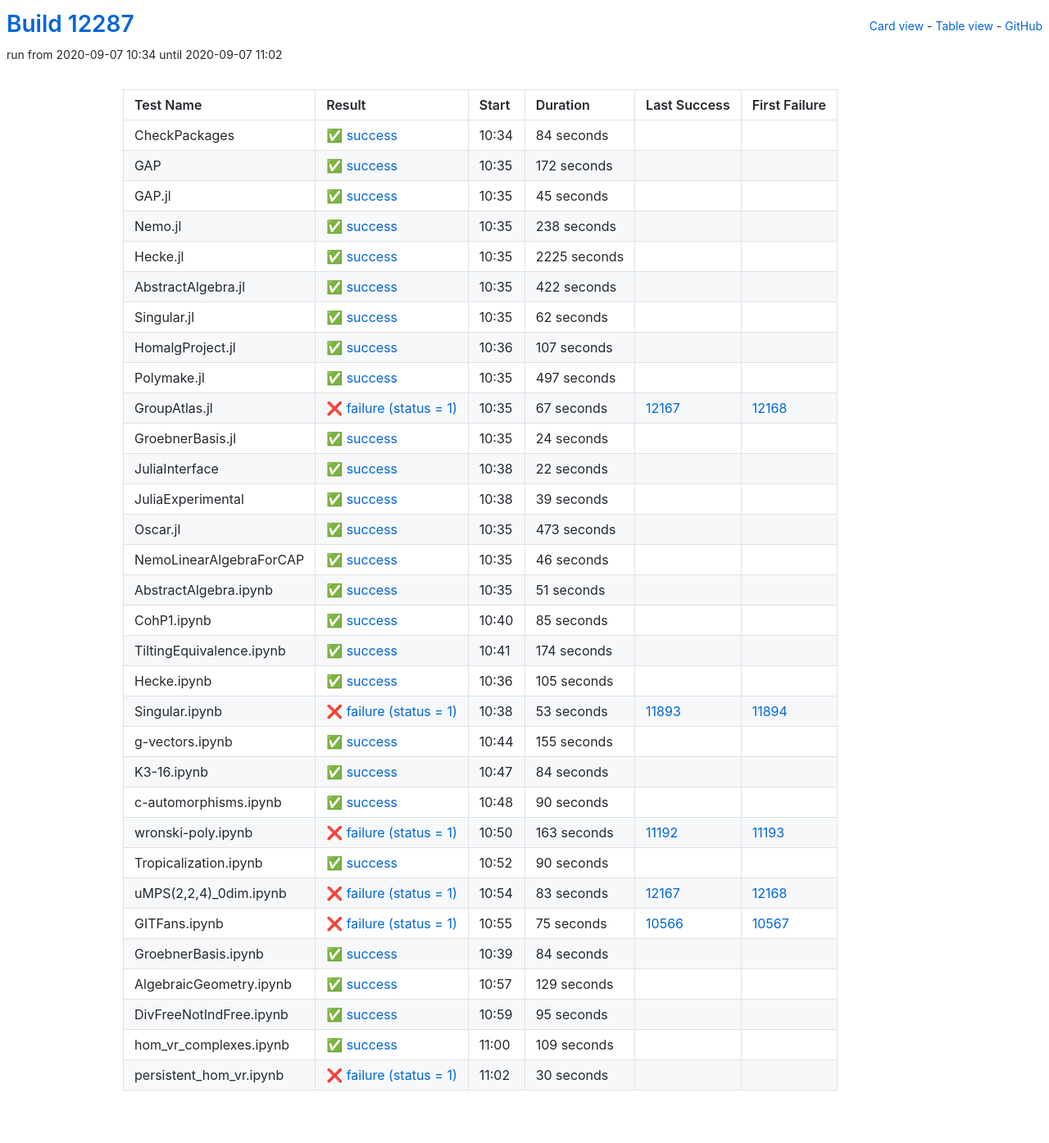
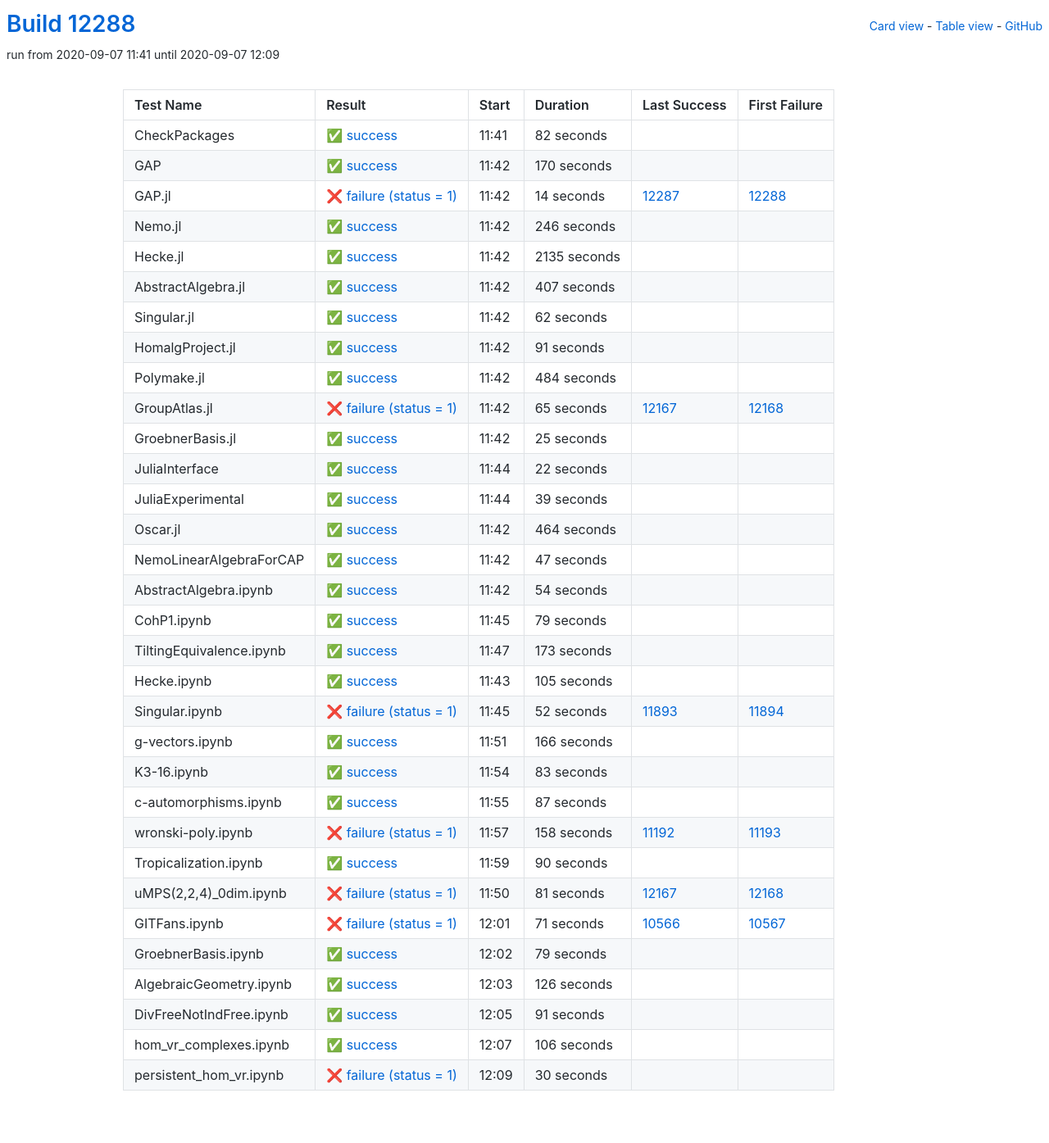
Before and after one commit to oscar-system/oscar-ci-status, a Jekyll site: the page built from table.html, in a window 1280 px wide. Shown: the whole page at 82% size. Built offline with Jekyll 4.4.1, drawn with Linux system fonts in a browser that asks for light colours.

Commit message:
Build #12288

```diff
--- a/_data/ci.yml
+++ b/_data/ci.yml
@@ -1,6 +1,6 @@
 ---
-build: 12287
-build_url: https://oscarci.mathematik.uni-kl.de/job/oscar/12287/
+build: 12288
+build_url: https://oscarci.mathematik.uni-kl.de/job/oscar/12288/
 job: oscar
 organization: oscar-system
 repo: oscar-ci-status
@@ -8,80 +8,80 @@
 tests:
 - name: CheckPackages
   id: checkpackages
-  log: https://oscarci.mathematik.uni-kl.de/job/oscar/12287/artifact/logs/build-12287/CheckPackages.log
-  start: 2020-09-07 10:34
+  log: https://oscarci.mathematik.uni-kl.de/job/oscar/12288/artifact/logs/build-12288/CheckPackages.log
+  start: 2020-09-07 11:41
   success: true
   exitcode: 0
   status: success
-  duration: 84
+  duration: 82
   last_success: false
   last_success_url:
   first_failure: false
   first_failure_url:
 - name: GAP
   id: gap
-  log: https://oscarci.mathematik.uni-kl.de/job/oscar/12287/artifact/logs/build-12287/GAP.log
-  start: 2020-09-07 10:35
+  log: https://oscarci.mathematik.uni-kl.de/job/oscar/12288/artifact/logs/build-12288/GAP.log
+  start: 2020-09-07 11:42
   success: true
   exitcode: 0
   status: success
-  duration: 172
+  duration: 170
   last_success: false
   last_success_url:
   first_failure: false
   first_failure_url:
 - name: GAP.jl
   id: gap-jl
-  log: https://oscarci.mathematik.uni-kl.de/job/oscar/12287/artifact/logs/build-12287/GAP.jl.log
-  start: 2020-09-07 10:35
+  log: https://oscarci.mathematik.uni-kl.de/job/oscar/12288/artifact/logs/build-12288/GAP.jl.log
+  start: 2020-09-07 11:42
+  success: false
+  exitcode: 1
+  status: failure
+  duration: 14
+  last_success: 12287
+  last_success_url: https://oscarci.mathematik.uni-kl.de/job/oscar/12287/
+  first_failure: 12288
+  first_failure_url: https://oscarci.mathematik.uni-kl.de/job/oscar/12288/
+- name: Nemo.jl
+  id: nemo-jl
+  log: https://oscarci.mathematik.uni-kl.de/job/oscar/12288/artifact/logs/build-12288/Nemo.jl.log
+  start: 2020-09-07 11:42
   success: true
   exitcode: 0
   status: success
-  duration: 45
-  last_success: false
-  last_success_url:
-  first_failure: false
-  first_failure_url:
-- name: Nemo.jl
-  id: nemo-jl
-  log: https://oscarci.mathematik.uni-kl.de/job/oscar/12287/artifact/logs/build-12287/Nemo.jl.log
-  start: 2020-09-07 10:35
-  success: true
-  exitcode: 0
-  status: success
-  duration: 238
+  duration: 246
   last_success: false
   last_success_url:
   first_failure: false
   first_failure_url:
 - name: Hecke.jl
   id: hecke-jl
-  log: https://oscarci.mathematik.uni-kl.de/job/oscar/12287/artifact/logs/build-12287/Hecke.jl.log
-  start: 2020-09-07 10:35
+  log: https://oscarci.mathematik.uni-kl.de/job/oscar/12288/artifact/logs/build-12288/Hecke.jl.log
+  start: 2020-09-07 11:42
   success: true
   exitcode: 0
   status: success
-  duration: 2225
+  duration: 2135
   last_success: false
   last_success_url:
   first_failure: false
   first_failure_url:
 - name: AbstractAlgebra.jl
   id: abstractalgebra-jl
-  log: https://oscarci.mathematik.uni-kl.de/job/oscar/12287/artifact/logs/build-12287/AbstractAlgebra.jl.log
-  start: 2020-09-07 10:35
+  log: https://oscarci.mathematik.uni-kl.de/job/oscar/12288/artifact/logs/build-12288/AbstractAlgebra.jl.log
+  start: 2020-09-07 11:42
   success: true
   exitcode: 0
   status: success
-  duration: 422
+  duration: 407
   last_success: false
   last_success_url:
   first_failure: false
   first_failure_url:
 - name: Singular.jl
   id: singular-jl
-  log: https://oscarci.mathematik.uni-kl.de/job/oscar/12287/artifact/logs/build-12287/Singular.jl.log
-  start: 2020-09-07 10:35
+  log: https://oscarci.mathematik.uni-kl.de/job/oscar/12288/artifact/logs/build-12288/Singular.jl.log
+  start: 2020-09-07 11:42
   success: true
   exitcode: 0
   status: success
@@ -92,56 +92,56 @@
   first_failure_url:
 - name: HomalgProject.jl
   id: homalgproject-jl
-  log: https://oscarci.mathematik.uni-kl.de/job/oscar/12287/artifact/logs/build-12287/HomalgProject.jl.log
-  start: 2020-09-07 10:36
+  log: https://oscarci.mathematik.uni-kl.de/job/oscar/12288/artifact/logs/build-12288/HomalgProject.jl.log
+  start: 2020-09-07 11:42
   success: true
   exitcode: 0
   status: success
-  duration: 107
+  duration: 91
   last_success: false
   last_success_url:
   first_failure: false
   first_failure_url:
 - name: Polymake.jl
   id: polymake-jl
-  log: https://oscarci.mathematik.uni-kl.de/job/oscar/12287/artifact/logs/build-12287/Polymake.jl.log
-  start: 2020-09-07 10:35
+  log: https://oscarci.mathematik.uni-kl.de/job/oscar/12288/artifact/logs/build-12288/Polymake.jl.log
+  start: 2020-09-07 11:42
   success: true
   exitcode: 0
   status: success
-  duration: 497
+  duration: 484
   last_success: false
   last_success_url:
   first_failure: false
   first_failure_url:
 - name: GroupAtlas.jl
   id: groupatlas-jl
-  log: https://oscarci.mathematik.uni-kl.de/job/oscar/12287/artifact/logs/build-12287/GroupAtlas.jl.log
-  start: 2020-09-07 10:35
+  log: https://oscarci.mathematik.uni-kl.de/job/oscar/12288/artifact/logs/build-12288/GroupAtlas.jl.log
+  start: 2020-09-07 11:42
   success: false
   exitcode: 1
   status: failure
-  duration: 67
+  duration: 65
   last_success: 12167
   last_success_url: https://oscarci.mathematik.uni-kl.de/job/oscar/12167/
   first_failure: 12168
   first_failure_url: https://oscarci.mathematik.uni-kl.de/job/oscar/12168/
 - name: GroebnerBasis.jl
   id: groebnerbasis-jl
-  log: https://oscarci.mathematik.uni-kl.de/job/oscar/12287/artifact/logs/build-12287/GroebnerBasis.jl.log
-  start: 2020-09-07 10:35
+  log: https://oscarci.mathematik.uni-kl.de/job/oscar/12288/artifact/logs/build-12288/GroebnerBasis.jl.log
+  start: 2020-09-07 11:42
   success: true
   exitcode: 0
   status: success
-  duration: 24
+  duration: 25
   last_success: false
   last_success_url:
   first_failure: false
   first_failure_url:
 - name: JuliaInterface
   id: juliainterface
-  log: https://oscarci.mathematik.uni-kl.de/job/oscar/12287/artifact/logs/build-12287/JuliaInterface.log
-  start: 2020-09-07 10:38
+  log: https://oscarci.mathematik.uni-kl.de/job/oscar/12288/artifact/logs/build-12288/JuliaInterface.log
+  start: 2020-09-07 11:44
   success: true
   exitcode: 0
   status: success
@@ -152,8 +152,8 @@
   first_failure_url:
 - name: JuliaExperimental
   id: juliaexperimental
-  log: https://oscarci.mathematik.uni-kl.de/job/oscar/12287/artifact/logs/build-12287/JuliaExperimental.log
-  start: 2020-09-07 10:38
+  log: https://oscarci.mathematik.uni-kl.de/job/oscar/12288/artifact/logs/build-12288/JuliaExperimental.log
+  start: 2020-09-07 11:44
   success: true
   exitcode: 0
   status: success
@@ -164,68 +164,68 @@
   first_failure_url:
 - name: Oscar.jl
   id: oscar-jl
-  log: https://oscarci.mathematik.uni-kl.de/job/oscar/12287/artifact/logs/build-12287/Oscar.jl.log
-  start: 2020-09-07 10:35
+  log: https://oscarci.mathematik.uni-kl.de/job/oscar/12288/artifact/logs/build-12288/Oscar.jl.log
+  start: 2020-09-07 11:42
   success: true
   exitcode: 0
   status: success
-  duration: 473
+  duration: 464
   last_success: false
   last_success_url:
   first_failure: false
   first_failure_url:
 - name: NemoLinearAlgebraForCAP
   id: nemolinearalgebraforcap
-  log: https://oscarci.mathematik.uni-kl.de/job/oscar/12287/artifact/logs/build-12287/NemoLinearAlgebraForCAP.log
-  start: 2020-09-07 10:35
+  log: https://oscarci.mathematik.uni-kl.de/job/oscar/12288/artifact/logs/build-12288/NemoLinearAlgebraForCAP.log
+  start: 2020-09-07 11:42
   success: true
   exitcode: 0
   status: success
-  duration: 46
+  duration: 47
   last_success: false
   last_success_url:
   first_failure: false
   first_failure_url:
 - name: AbstractAlgebra.ipynb
   id: abstractalgebra-ipynb
-  log: https://oscarci.mathematik.uni-kl.de/job/oscar/12287/artifact/logs/build-12287/AbstractAlgebra.ipynb.log
-  start: 2020-09-07 10:35
+  log: https://oscarci.mathematik.uni-kl.de/job/oscar/12288/artifact/logs/build-12288/AbstractAlgebra.ipynb.log
+  start: 2020-09-07 11:42
   success: true
   exitcode: 0
   status: success
-  duration: 51
+  duration: 54
   last_success: false
   last_success_url:
   first_failure: false
   first_failure_url:
 - name: CohP1.ipynb
   id: cohp1-ipynb
-  log: https://oscarci.mathematik.uni-kl.de/job/oscar/12287/artifact/logs/build-12287/CohP1.ipynb.log
-  start: 2020-09-07 10:40
+  log: https://oscarci.mathematik.uni-kl.de/job/oscar/12288/artifact/logs/build-12288/CohP1.ipynb.log
+  start: 2020-09-07 11:45
   success: true
   exitcode: 0
   status: success
-  duration: 85
+  duration: 79
   last_success: false
   last_success_url:
   first_failure: false
   first_failure_url:
 - name: TiltingEquivalence.ipynb
   id: tiltingequivalence-ipynb
-  log: https://oscarci.mathematik.uni-kl.de/job/oscar/12287/artifact/logs/build-12287/TiltingEquivalence.ipynb.log
-  start: 2020-09-07 10:41
+  log: https://oscarci.mathematik.uni-kl.de/job/oscar/12288/artifact/logs/build-12288/TiltingEquivalence.ipynb.log
+  start: 2020-09-07 11:47
   success: true
   exitcode: 0
   status: success
-  duration: 174
+  duration: 173
   last_success: false
   last_success_url:
   first_failure: false
   first_failure_url:
 - name: Hecke.ipynb
   id: hecke-ipynb
-  log: https://oscarci.mathematik.uni-kl.de/job/oscar/12287/artifact/logs/build-12287/Hecke.ipynb.log
-  start: 2020-09-07 10:36
+  log: https://oscarci.mathematik.uni-kl.de/job/oscar/12288/artifact/logs/build-12288/Hecke.ipynb.log
+  start: 2020-09-07 11:43
   success: true
   exitcode: 0
   status: success
@@ -236,68 +236,68 @@
   first_failure_url:
 - name: Singular.ipynb
   id: singular-ipynb
-  log: https://oscarci.mathematik.uni-kl.de/job/oscar/12287/artifact/logs/build-12287/Singular.ipynb.log
-  start: 2020-09-07 10:38
+  log: https://oscarci.mathematik.uni-kl.de/job/oscar/12288/artifact/logs/build-12288/Singular.ipynb.log
+  start: 2020-09-07 11:45
   success: false
   exitcode: 1
   status: failure
-  duration: 53
+  duration: 52
   last_success: 11893
   last_success_url: https://oscarci.mathematik.uni-kl.de/job/oscar/11893/
   first_failure: 11894
   first_failure_url: https://oscarci.mathematik.uni-kl.de/job/oscar/11894/
 - name: g-vectors.ipynb
   id: g-vectors-ipynb
-  log: https://oscarci.mathematik.uni-kl.de/job/oscar/12287/artifact/logs/build-12287/g-vectors.ipynb.log
-  start: 2020-09-07 10:44
+  log: https://oscarci.mathematik.uni-kl.de/job/oscar/12288/artifact/logs/build-12288/g-vectors.ipynb.log
+  start: 2020-09-07 11:51
   success: true
   exitcode: 0
   status: success
-  duration: 155
+  duration: 166
   last_success: false
   last_success_url:
   first_failure: false
   first_failure_url:
 - name: K3-16.ipynb
   id: k3-16-ipynb
-  log: https://oscarci.mathematik.uni-kl.de/job/oscar/12287/artifact/logs/build-12287/K3-16.ipynb.log
-  start: 2020-09-07 10:47
+  log: https://oscarci.mathematik.uni-kl.de/job/oscar/12288/artifact/logs/build-12288/K3-16.ipynb.log
+  start: 2020-09-07 11:54
   success: true
   exitcode: 0
   status: success
-  duration: 84
+  duration: 83
   last_success: false
   last_success_url:
   first_failure: false
   first_failure_url:
 - name: c-automorphisms.ipynb
   id: c-automorphisms-ipynb
-  log: https://oscarci.mathematik.uni-kl.de/job/oscar/12287/artifact/logs/build-12287/c-automorphisms.ipynb.log
-  start: 2020-09-07 10:48
+  log: https://oscarci.mathematik.uni-kl.de/job/oscar/12288/artifact/logs/build-12288/c-automorphisms.ipynb.log
+  start: 2020-09-07 11:55
   success: true
   exitcode: 0
   status: success
-  duration: 90
+  duration: 87
   last_success: false
   last_success_url:
   first_failure: false
   first_failure_url:
 - name: wronski-poly.ipynb
   id: wronski-poly-ipynb
-  log: https://oscarci.mathematik.uni-kl.de/job/oscar/12287/artifact/logs/build-12287/wronski-poly.ipynb.log
-  start: 2020-09-07 10:50
+  log: https://oscarci.mathematik.uni-kl.de/job/oscar/12288/artifact/logs/build-12288/wronski-poly.ipynb.log
+  start: 2020-09-07 11:57
   success: false
   exitcode: 1
   status: failure
-  duration: 163
+  duration: 158
   last_success: 11192
   last_success_url: https://oscarci.mathematik.uni-kl.de/job/oscar/11192/
   first_failure: 11193
   first_failure_url: https://oscarci.mathematik.uni-kl.de/job/oscar/11193/
 - name: Tropicalization.ipynb
   id: tropicalization-ipynb
-  log: https://oscarci.mathematik.uni-kl.de/job/oscar/12287/artifact/logs/build-12287/Tropicalization.ipynb.log
-  start: 2020-09-07 10:52
+  log: https://oscarci.mathematik.uni-kl.de/job/oscar/12288/artifact/logs/build-12288/Tropicalization.ipynb.log
+  start: 2020-09-07 11:59
   success: true
   exitcode: 0
   status: success
@@ -308,80 +308,80 @@
   first_failure_url:
 - name: uMPS(2,2,4)_0dim.ipynb
   id: umps-2-2-4-0dim-ipynb
-  log: https://oscarci.mathematik.uni-kl.de/job/oscar/12287/artifact/logs/build-12287/uMPS-2-2-4-_0dim.ipynb.log
-  start: 2020-09-07 10:54
+  log: https://oscarci.mathematik.uni-kl.de/job/oscar/12288/artifact/logs/build-12288/uMPS-2-2-4-_0dim.ipynb.log
+  start: 2020-09-07 11:50
   success: false
   exitcode: 1
   status: failure
-  duration: 83
+  duration: 81
   last_success: 12167
   last_success_url: https://oscarci.mathematik.uni-kl.de/job/oscar/12167/
   first_failure: 12168
   first_failure_url: https://oscarci.mathematik.uni-kl.de/job/oscar/12168/
 - name: GITFans.ipynb
   id: gitfans-ipynb
-  log: https://oscarci.mathematik.uni-kl.de/job/oscar/12287/artifact/logs/build-12287/GITFans.ipynb.log
-  start: 2020-09-07 10:55
+  log: https://oscarci.mathematik.uni-kl.de/job/oscar/12288/artifact/logs/build-12288/GITFans.ipynb.log
+  start: 2020-09-07 12:01
   success: false
   exitcode: 1
   status: failure
-  duration: 75
+  duration: 71
   last_success: 10566
   last_success_url: https://oscarci.mathematik.uni-kl.de/job/oscar/10566/
   first_failure: 10567
   first_failure_url: https://oscarci.mathematik.uni-kl.de/job/oscar/10567/
 - name: GroebnerBasis.ipynb
   id: groebnerbasis-ipynb
-  log: https://oscarci.mathematik.uni-kl.de/job/oscar/12287/artifact/logs/build-12287/GroebnerBasis.ipynb.log
-  start: 2020-09-07 10:39
+  log: https://oscarci.mathematik.uni-kl.de/job/oscar/12288/artifact/logs/build-12288/GroebnerBasis.ipynb.log
+  start: 2020-09-07 12:02
   success: true
   exitcode: 0
   status: success
-  duration: 84
+  duration: 79
   last_success: false
   last_success_url:
   first_failure: false
   first_failure_url:
 - name: AlgebraicGeometry.ipynb
   id: algebraicgeometry-ipynb
-  log: https://oscarci.mathematik.uni-kl.de/job/oscar/12287/artifact/logs/build-12287/AlgebraicGeometry.ipynb.log
-  start: 2020-09-07 10:57
+  log: https://oscarci.mathematik.uni-kl.de/job/oscar/12288/artifact/logs/build-12288/AlgebraicGeometry.ipynb.log
+  start: 2020-09-07 12:03
   success: true
   exitcode: 0
   status: success
-  duration: 129
+  duration: 126
   last_success: false
   last_success_url:
   first_failure: false
   first_failure_url:
 - name: DivFreeNotIndFree.ipynb
   id: divfreenotindfree-ipynb
-  log: https://oscarci.mathematik.uni-kl.de/job/oscar/12287/artifact/logs/build-12287/DivFreeNotIndFree.ipynb.log
-  start: 2020-09-07 10:59
+  log: https://oscarci.mathematik.uni-kl.de/job/oscar/12288/artifact/logs/build-12288/DivFreeNotIndFree.ipynb.log
+  start: 2020-09-07 12:05
   success: true
   exitcode: 0
   status: success
-  duration: 95
+  duration: 91
   last_success: false
   last_success_url:
   first_failure: false
   first_failure_url:
 - name: hom_vr_complexes.ipynb
   id: hom-vr-complexes-ipynb
-  log: https://oscarci.mathematik.uni-kl.de/job/oscar/12287/artifact/logs/build-12287/hom_vr_complexes.ipynb.log
-  start: 2020-09-07 11:00
+  log: https://oscarci.mathematik.uni-kl.de/job/oscar/12288/artifact/logs/build-12288/hom_vr_complexes.ipynb.log
+  start: 2020-09-07 12:07
   success: true
   exitcode: 0
   status: success
-  duration: 109
+  duration: 106
   last_success: false
   last_success_url:
   first_failure: false
   first_failure_url:
 - name: persistent_hom_vr.ipynb
   id: persistent-hom-vr-ipynb
-  log: https://oscarci.mathematik.uni-kl.de/job/oscar/12287/artifact/logs/build-12287/persistent_hom_vr.ipynb.log
-  start: 2020-09-07 11:02
+  log: https://oscarci.mathematik.uni-kl.de/job/oscar/12288/artifact/logs/build-12288/persistent_hom_vr.ipynb.log
+  start: 2020-09-07 12:09
   success: false
   exitcode: 1
   status: failure
```
Also changed, not shown: README.md.
